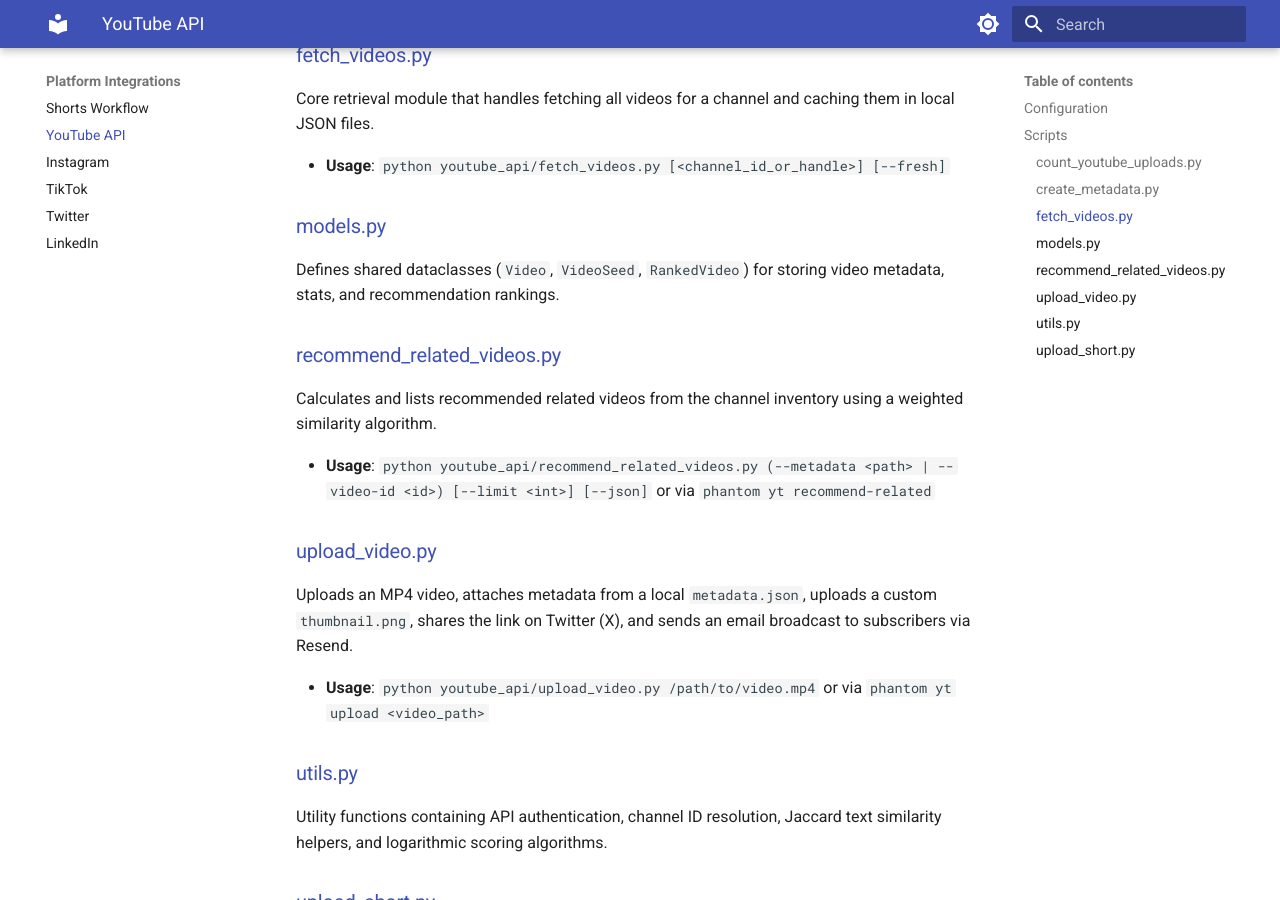
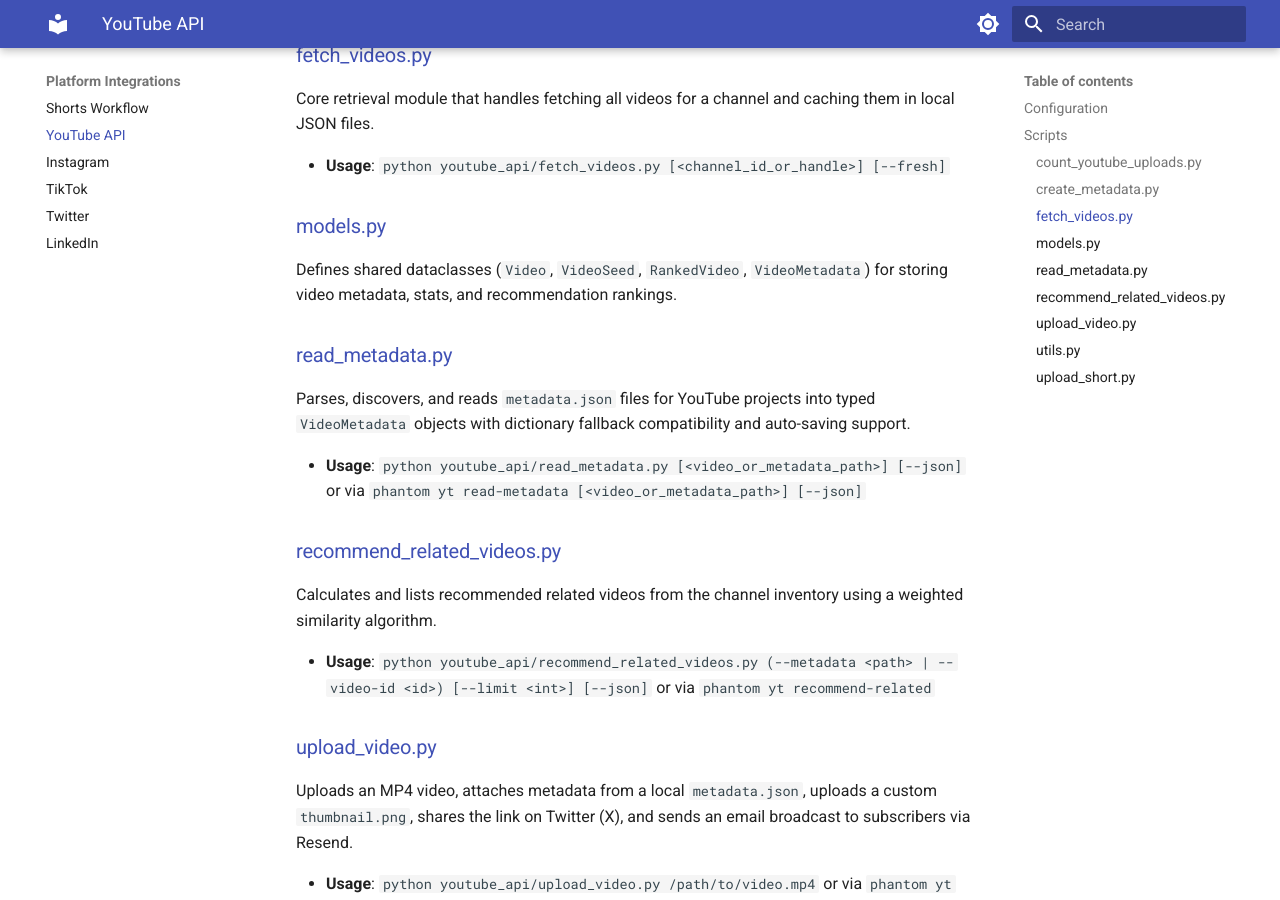
Before and after one commit to hassanaziz0012/phantom-editor, an MkDocs documentation site: the page built from docs/youtube-api.md, in a window 1280 px wide and 900 px high, scrolled down 865 px. Built offline with MkDocs 1.6.1 and Material for MkDocs 9.7.7, drawn with Linux system fonts in a browser that asks for light colours.

Commit message:
Add yt read-metadata command and document metadata parser

```diff
--- a/docs/youtube-api.md
+++ b/docs/youtube-api.md
@@ -23,7 +23,12 @@
 * **Usage**: `python youtube_api/fetch_videos.py [<channel_id_or_handle>] [--fresh]`
 
 ### [models.py](../youtube_api/models.py)
-Defines shared dataclasses (`Video`, `VideoSeed`, `RankedVideo`) for storing video metadata, stats, and recommendation rankings.
+Defines shared dataclasses (`Video`, `VideoSeed`, `RankedVideo`, `VideoMetadata`) for storing video metadata, stats, and recommendation rankings.
+
+### [read_metadata.py](../youtube_api/read_metadata.py)
+Parses, discovers, and reads `metadata.json` files for YouTube projects into typed `VideoMetadata` objects with dictionary fallback compatibility and auto-saving support.
+
+* **Usage**: `python youtube_api/read_metadata.py [<video_or_metadata_path>] [--json]` or via `phantom yt read-metadata [<video_or_metadata_path>] [--json]`
 
 ### [recommend_related_videos.py](../youtube_api/recommend_related_videos.py)
 Calculates and lists recommended related videos from the channel inventory using a weighted similarity algorithm.
```
Also changed, not shown: 1 other file.
